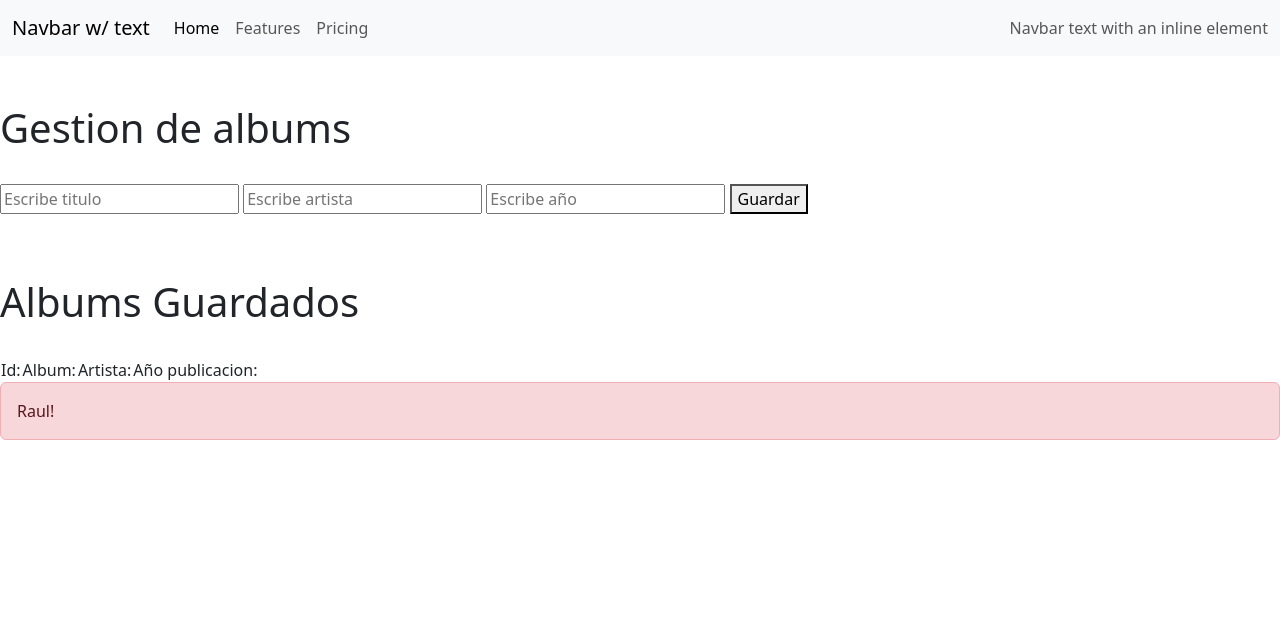
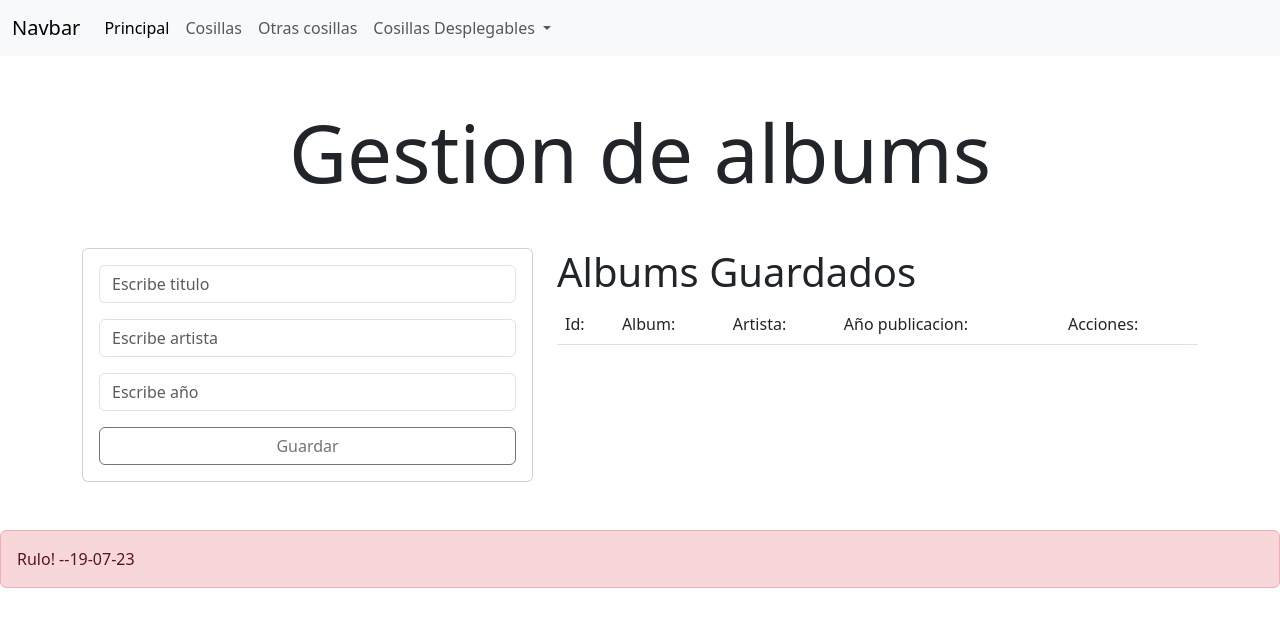
Before and after one commit to Diegooraul/POO181, a Flask app: page / in a window 1280 px wide. Shown: the top 627 px of the page. Run offline with Flask 3, Linux system fonts and the light colour scheme; data that the repository does not hold is empty; some libraries are stand-ins or nearby versions.

Commit message:
Acomodamos formulario, tabla, se agregaron iconos

```diff
--- a/Pract5/templates/index.html
+++ b/Pract5/templates/index.html
@@ -1,35 +1,12 @@
-<nav class="navbar navbar-expand-lg bg-body-tertiary">
-    <div class="container-fluid">
-      <a class="navbar-brand" href="#">Navbar w/ text</a>
-      <button class="navbar-toggler" type="button" data-bs-toggle="collapse" data-bs-target="#navbarText" aria-controls="navbarText" aria-expanded="false" aria-label="Toggle navigation">
-        <span class="navbar-toggler-icon"></span>
-      </button>
-      <div class="collapse navbar-collapse" id="navbarText">
-        <ul class="navbar-nav me-auto mb-2 mb-lg-0">
-          <li class="nav-item">
-            <a class="nav-link active" aria-current="page" href="#">Home</a>
-          </li>
-          <li class="nav-item">
-            <a class="nav-link" href="#">Features</a>
-          </li>
-          <li class="nav-item">
-            <a class="nav-link" href="#">Pricing</a>
-          </li>
-        </ul>
-        <span class="navbar-text">
-          Navbar text with an inline element
-        </span>
-      </div>
-    </div>
-  </nav>
+
 {% extends 'plantilla.html'%}
 {% block body %}
 
 
-    <br>
-    <br>
-    <h1>Gestion de albums</h1>
-    <br>
+    <div class="mt-5 mb-5">
+    <h1 class="display-1 text-center">Gestion de albums</h1>
+    </div>
+
 
     {% with mensajes= get_flashed_messages() %}
          {% if mensajes %}
@@ -39,25 +16,52 @@
          {% endif %}
     {% endwith %}
 
+
+   <div class="container">
+
+    <div class="row">
+      <div class="col-md-5">
+        <div class="card card-body mb-5">
+
           <form action="/guardar" method="post">
 
-        <input type="text" name="txtTitulo" placeholder="Escribe titulo">
-        <input type="text" name="txtArtista" placeholder="Escribe artista">
-        <input type="number" name="txtAnio" placeholder="Escribe año">
-        <button type="submit"> Guardar</button>
+            <div class="mb-3">
+              <input type="text" class="form-control" name="txtTitulo" placeholder="Escribe titulo">
+
+            </div>
+
+            <div class="mb-3">
+             <input type="text" class="form-control" name="txtArtista" placeholder="Escribe artista">
+
+            </div>
+
+            <div class="mb-3">
+              <input type="number" class="form-control" name="txtAnio" placeholder="Escribe año">
+
+            </div>
+
+            <div class="d-grid gap-2">
+              <button type="submit" class= "btn btn-outline-secondary"> Guardar</button>
+            </div>
+
+
+
+
+
         </form>
-<br>
-<br>
+        </div>
 
+      </div>
+      <div class="col-md-7">
       <h1> Albums Guardados</h1>
-<br>
-<table>
+      <table class="table table-striped table-hover">
           <thead>
               <tr>
                    <td>Id: </td>
                    <td>Album: </td>
                    <td>Artista: </td>
                    <td>Año publicacion: </td>
+                   <td>Acciones:</td>
               </tr>
           </thead>
           <tbody>
@@ -68,12 +72,20 @@
                    <td> {{alb.2}} </td>
                    <td> {{alb.3}} </td>
                    <td>
-                <a href=/editar/{{alb.0}} > Editar </a>
-                <a href=/eliminar/{{alb.0}} > Eliminar </a>
+                      <a href=/editar/{{alb.0}} class="btn btn-warning"> <i class="bi bi-pencil-fill"></i> </a>
+                      <a href=/eliminar/{{alb.0}} class="btn btn-danger"> <i class="bi bi-trash3-fill"></i> </a>
                    </td>
               </tr>
               {% endfor %}
           </tbody>
 
       </table>
+
+    </div>
+    </div>
+    </div>
+
+
+
+
     {% endblock %}
--- a/Pract5/templates/plantilla.html
+++ b/Pract5/templates/plantilla.html
@@ -5,22 +5,51 @@
     <meta name="viewport" content="width=device-width, initial-scale=1.0">
 
     <link href="https://cdn.jsdelivr.net/npm/bootstrap@5.3.0/dist/css/bootstrap.min.css" rel="stylesheet" integrity="sha384-9ndCyUaIbzAi2FUVXJi0CjmCapSmO7SnpJef0486qhLnuZ2cdeRhO02iuK6FUUVM" crossorigin="anonymous">
-
+    <link rel="stylesheet" href="https://cdn.jsdelivr.net/npm/bootstrap-icons@1.10.5/font/bootstrap-icons.css">
     <title>Soy la plantilla</title>
 </head>
 <body>
+
+    <nav class="navbar navbar-expand-lg bg-body-tertiary">
+        <div class="container-fluid">
+          <a class="navbar-brand" href="#">Navbar</a>
+          <button class="navbar-toggler" type="button" data-bs-toggle="collapse" data-bs-target="#navbarNavDropdown" aria-controls="navbarNavDropdown" aria-expanded="false" aria-label="Toggle navigation">
+            <span class="navbar-toggler-icon"></span>
+          </button>
+          <div class="collapse navbar-collapse" id="navbarNavDropdown">
+            <ul class="navbar-nav">
+              <li class="nav-item">
+                <a class="nav-link active" aria-current="page" href="#">Principal</a>
+              </li>
+              <li class="nav-item">
+                <a class="nav-link" href="#">Cosillas</a>
+              </li>
+              <li class="nav-item">
+                <a class="nav-link" href="#">Otras cosillas</a>
+              </li>
+              <li class="nav-item dropdown">
+                <a class="nav-link dropdown-toggle" href="#" role="button" data-bs-toggle="dropdown" aria-expanded="false">
+                  Cosillas Desplegables
+                </a>
+                <ul class="dropdown-menu">
+                  <li><a class="dropdown-item" href="#">Action</a></li>
+                  <li><a class="dropdown-item" href="#">Another action</a></li>
+                  <li><a class="dropdown-item" href="#">Something else here</a></li>
+                </ul>
+              </li>
+            </ul>
+          </div>
+        </div>
+      </nav>
 
     {% block body %}
 
     {% endblock %}
 
-
     <div class="alert alert-danger" role="alert">
-        Raul!
-      </div>
+        Rulo! --19-07-23
+    </div>
 
     <script src="https://cdn.jsdelivr.net/npm/bootstrap@5.3.0/dist/js/bootstrap.bundle.min.js" integrity="sha384-geWF76RCwLtnZ8qwWowPQNguL3RmwHVBC9FhGdlKrxdiJJigb/j/68SIy3Te4Bkz" crossorigin="anonymous"></script>
 </body>
-
-
 </html>
```
Lines whose indentation alone changed are shown as unchanged.
